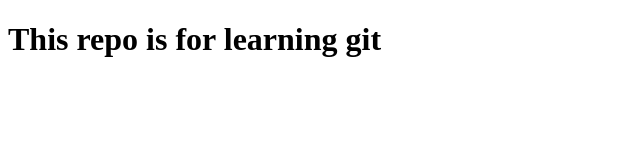
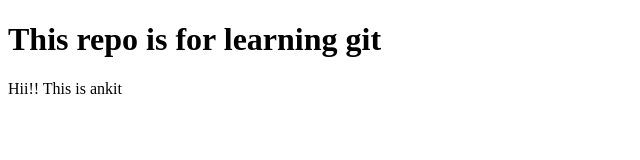
Before and after one commit to foreverankit/testrepo, a plain HTML site: page index.html in a window 1280 px wide. Shown: the whole page, without its empty margins (0-640 px from the left). Drawn offline with Linux system fonts and the light colour scheme.

Commit message:
Name added'

```diff
--- a/index.html
+++ b/index.html
@@ -6,5 +6,6 @@
 <body>
 
 	<h1>This repo is for learning git</h1>
+	<p>Hii!! This is ankit</p>
 </body>
 </html>
```
